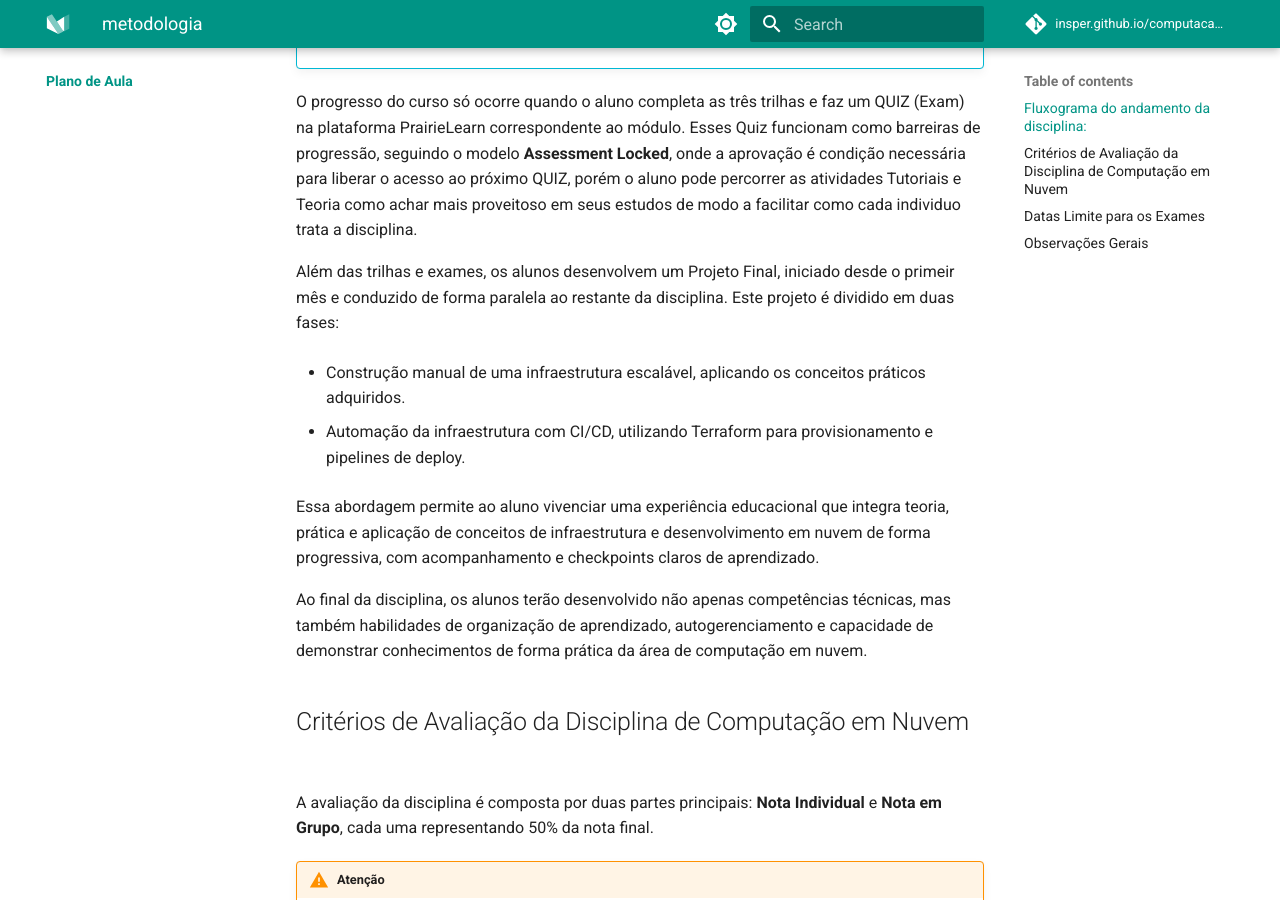
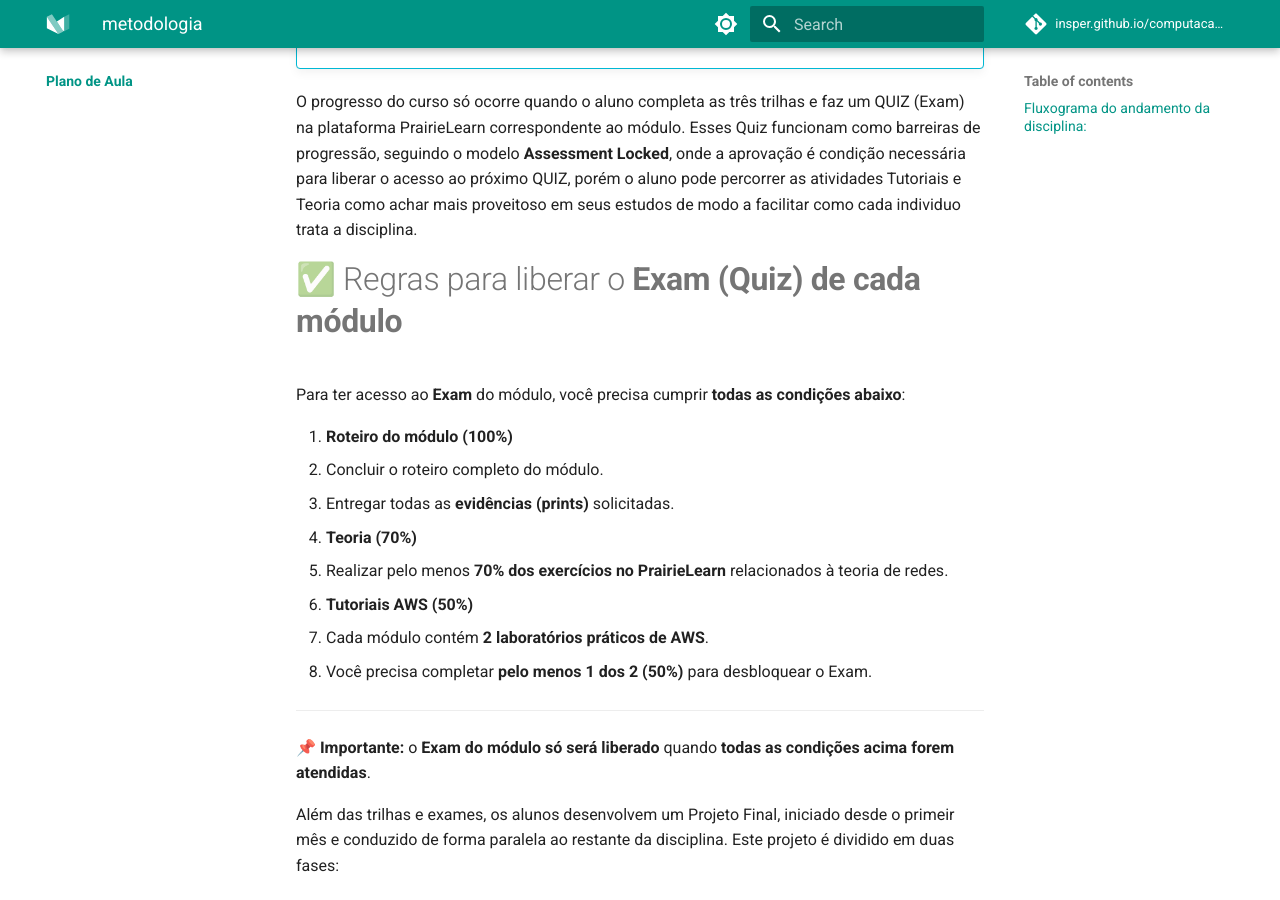
Before and after one commit to Insper/computacao-nuvem, an MkDocs documentation site: the page built from docs/plano_aula/index.md, in a window 1280 px wide and 900 px high, scrolled down 1282 px. Built offline with MkDocs 1.6.1 and Material for MkDocs 9.7.7, drawn with Linux system fonts in a browser that asks for light colours; nearby versions of some CDN libraries; comment, search, counter and statistics services are not loaded.

Commit message:
mod index plano de aula

```diff
--- a/docs/plano_aula/index.md
+++ b/docs/plano_aula/index.md
@@ -131,6 +131,25 @@
 
 O progresso do curso só ocorre quando o aluno completa as três trilhas e faz um QUIZ (Exam) na plataforma PrairieLearn correspondente ao módulo. Esses Quiz funcionam como barreiras de progressão, seguindo o modelo **Assessment Locked**, onde a aprovação é condição necessária para liberar o acesso ao próximo QUIZ, porém o aluno pode percorrer as atividades Tutoriais e Teoria como achar mais proveitoso em seus estudos de modo a facilitar como cada individuo trata a disciplina.
 
+# ✅ Regras para liberar o **Exam (Quiz) de cada módulo**
+
+Para ter acesso ao **Exam** do módulo, você precisa cumprir **todas as condições abaixo**:
+
+1. **Roteiro do módulo (100%)**
+   - Concluir o roteiro completo do módulo.
+   - Entregar todas as **evidências (prints)** solicitadas.
+
+2. **Teoria (70%)**
+   - Realizar pelo menos **70% dos exercícios no PrairieLearn** relacionados à teoria de redes.
+
+3. **Tutoriais AWS (50%)**
+   - Cada módulo contém **2 laboratórios práticos de AWS**.
+   - Você precisa completar **pelo menos 1 dos 2 (50%)** para desbloquear o Exam.
+---
+
+📌 **Importante:** o **Exam do módulo só será liberado** quando **todas as condições acima forem atendidas**.
+
+
 Além das trilhas e exames, os alunos desenvolvem um Projeto Final, iniciado desde o primeir mês e conduzido de forma paralela ao restante da disciplina. Este projeto é dividido em duas fases:
 
 - Construção manual de uma infraestrutura escalável, aplicando os conceitos práticos adquiridos.
```
